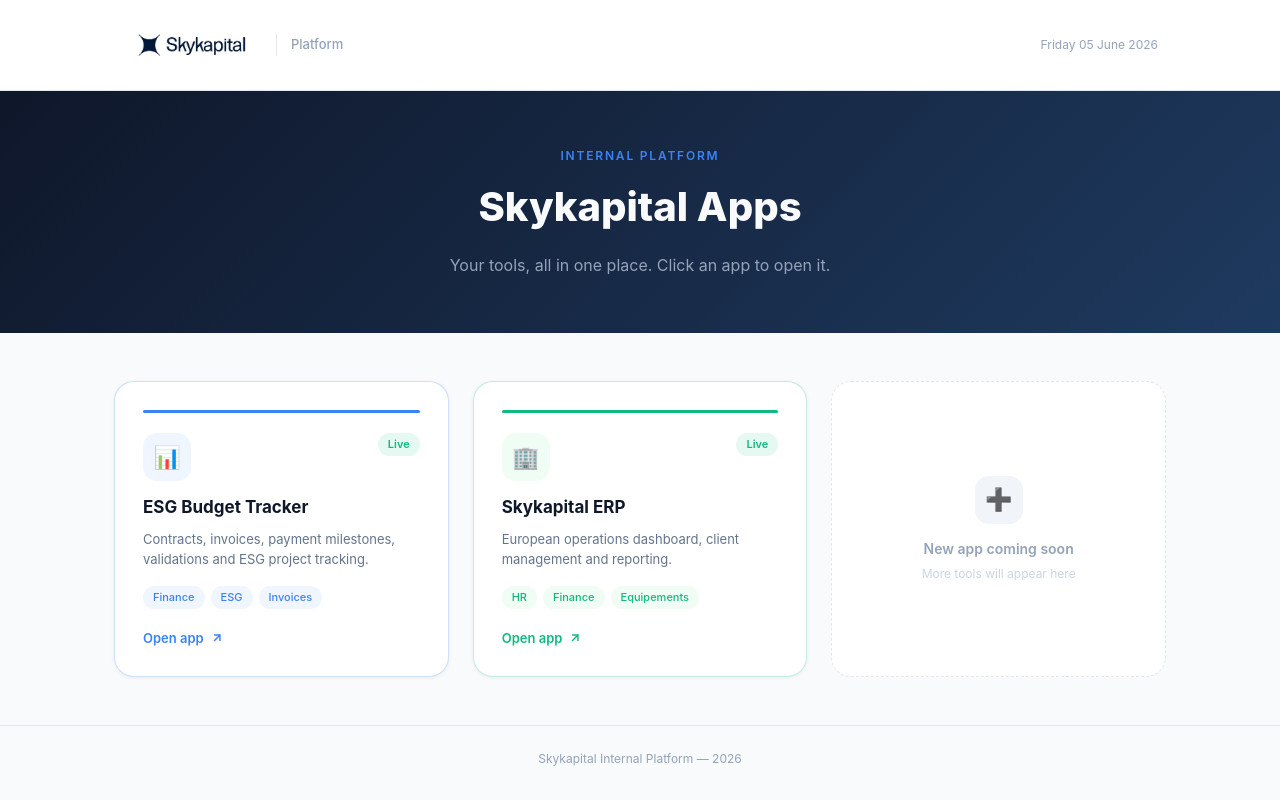
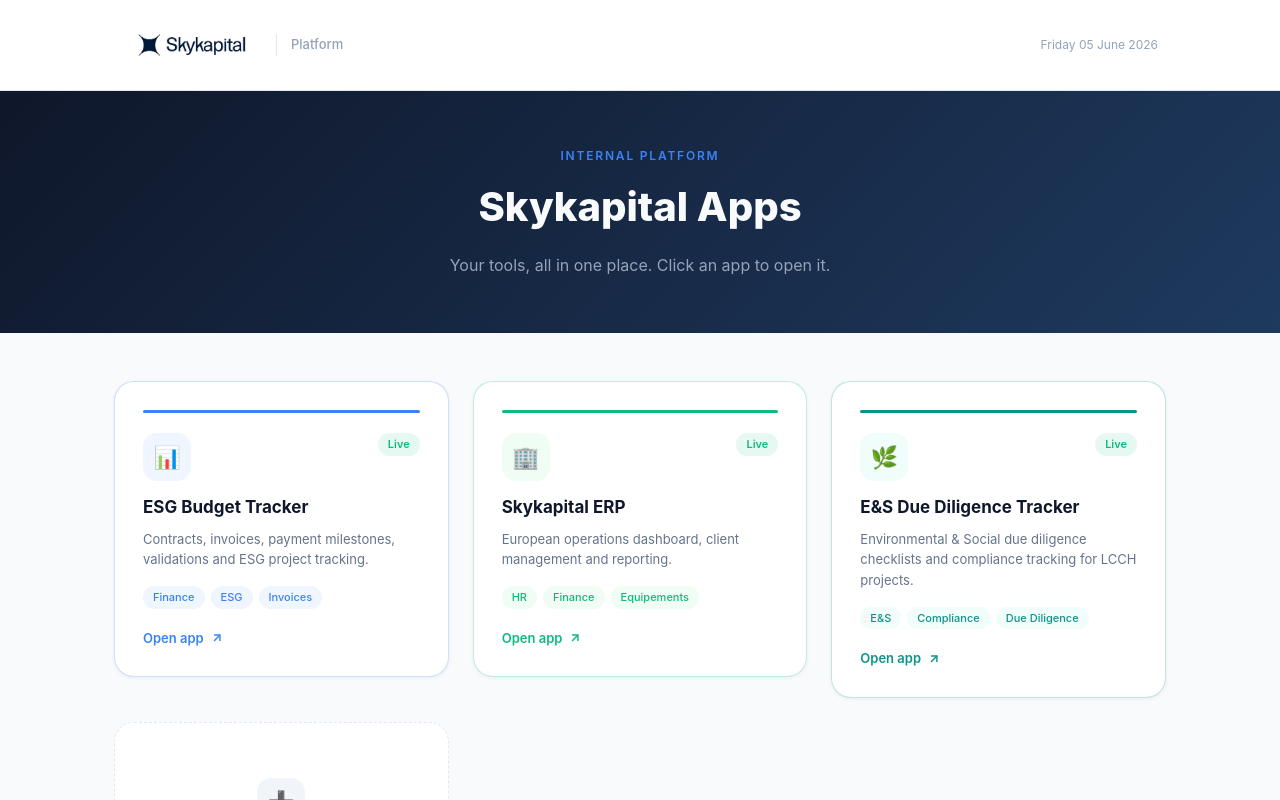
Before and after one commit to rudychoufani98-stack/Skykapital-portal, a Next.js app: page / in a window 1280 px wide. Shown: the top 800 px of the page. Built offline with nearby package versions, Linux system fonts and the light colour scheme.

Commit message:
Add E&S Due Diligence Tracker to portal

```diff
--- a/app/page.tsx
+++ b/app/page.tsx
@@ -21,6 +21,16 @@ export default function Portal() {
       bg: '#F0FDF4',
       border: 'rgba(16,185,129,0.25)',
       tags: ['HR', 'Finance', 'Equipements'],
+    },
+    {
+      name: 'E&S Due Diligence Tracker',
+      description: 'Environmental & Social due diligence checklists and compliance tracking for LCCH projects.',
+      url: 'https://e-sddchecklist.vercel.app/',
+      icon: '🌿',
+      color: '#0D9488',
+      bg: '#F0FDFA',
+      border: 'rgba(13,148,136,0.25)',
+      tags: ['E&S', 'Compliance', 'Due Diligence'],
     },
   ]
 
```
